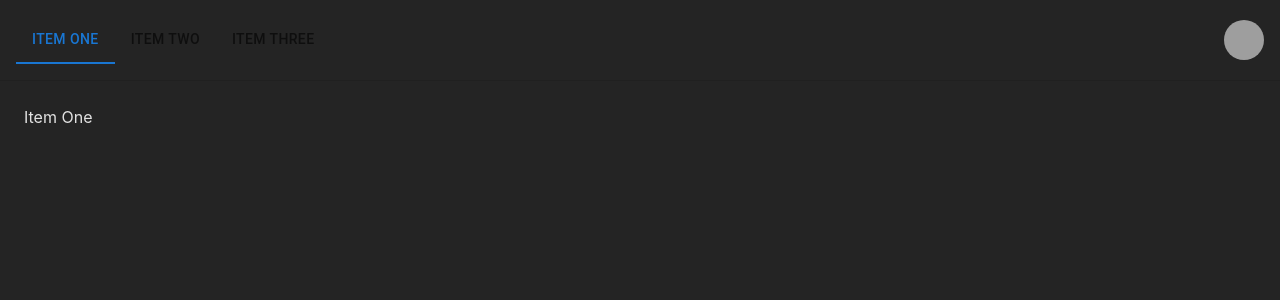
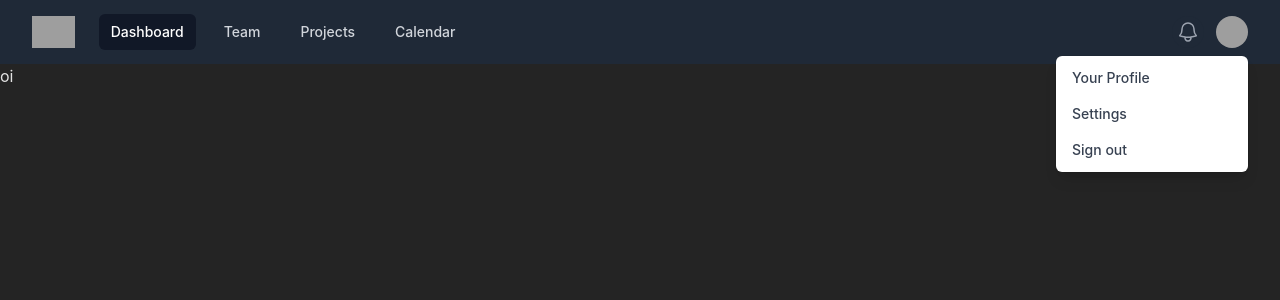
Before and after one commit to misasoares/desafio-fullstack-web, a React (Vite) app: page / in a window 1280 px wide. Shown: the top 300 px of the page. Built offline with nearby package versions, Linux system fonts and the light colour scheme; sample sign-in values are in the browser's storage; grey boxes are pictures that could not be loaded.

Commit message:
feature: add navbar from tailwind css

```diff
--- a/src/pages/home/Home.tsx
+++ b/src/pages/home/Home.tsx
@@ -1,50 +1,19 @@
-import * as React from "react";
-import Tabs from "@mui/material/Tabs";
-import Tab from "@mui/material/Tab";
-import Box from "@mui/material/Box";
+import { useEffect, useState } from "react";
 import { useValidateLogin } from "../../shared/services/validate-login/validate-login";
-import CustomTabPanel, { a11yProps } from "./components/CustomTabPanels";
-import { Avatar } from "@mui/material";
+import DefaultLayout from "./components/DefaultLayout";
 
 export default function Home() {
-  const [value, setValue] = React.useState(0);
+  const [value, setValue] = useState(0);
 
   const { isTokenValid } = useValidateLogin();
 
-  React.useEffect(() => {
+  useEffect(() => {
     isTokenValid();
   }, []);
 
-  const handleChange = (newValue: number) => {
-    setValue(newValue);
-  };
-
   return (
-    <Box sx={{ width: "100%" }}>
-      <Box sx={{ borderBottom: 1, borderColor: "divider" }}>
-        <Tabs
-          value={value}
-          onChange={(_, value) => handleChange(value)}
-          aria-label="basic tabs example"
-          className="p-4"
-        >
-          <Tab label="Item One" {...a11yProps(0)} />
-          <Tab label="Item Two" {...a11yProps(1)} />
-          <Tab label="Item Three" {...a11yProps(2)} />
-          <div className="flex w-full justify-end items-center ">
-            <Avatar alt="Remy Sharp" src="/static/images/avatar/1.jpg" />
-          </div>
-        </Tabs>
-      </Box>
-      <CustomTabPanel value={value} index={0}>
-        Item One
-      </CustomTabPanel>
-      <CustomTabPanel value={value} index={1}>
-        Item Two
-      </CustomTabPanel>
-      <CustomTabPanel value={value} index={2}>
-        Item Three
-      </CustomTabPanel>
-    </Box>
+    <DefaultLayout>
+      <h1>oi</h1>
+    </DefaultLayout>
   );
 }
--- a/src/pages/home/components/CustomTabPanels.tsx
+++ /dev/null
@@ -1,30 +0,0 @@
-import { Box } from "@mui/material";
-
-interface TabPanelProps {
-  children?: React.ReactNode;
-  index: number;
-  value: number;
-}
-
-export default function CustomTabPanel(props: TabPanelProps) {
-  const { children, value, index, ...other } = props;
-
-  return (
-    <div
-      role="tabpanel"
-      hidden={value !== index}
-      id={`simple-tabpanel-${index}`}
-      aria-labelledby={`simple-tab-${index}`}
-      {...other}
-    >
-      {value === index && <Box sx={{ p: 3 }}>{children}</Box>}
-    </div>
-  );
-}
-
-export function a11yProps(index: number) {
-  return {
-    id: `simple-tab-${index}`,
-    "aria-controls": `simple-tabpanel-${index}`,
-  };
-}
--- /dev/null
+++ b/src/pages/home/components/DefaultLayout.tsx
@@ -0,0 +1,206 @@
+interface PropsDefaultLayout {
+  children: React.ReactNode;
+}
+
+export default function DefaultLayout({ children }: PropsDefaultLayout) {
+  return (
+    <>
+      <nav className="bg-gray-800">
+        <div className="mx-auto max-w-7xl px-2 sm:px-6 lg:px-8">
+          <div className="relative flex h-16 items-center justify-between">
+            <div className="absolute inset-y-0 left-0 flex items-center sm:hidden">
+              <button
+                type="button"
+                className="relative inline-flex items-center justify-center rounded-md p-2 text-gray-400 hover:bg-gray-700 hover:text-white focus:outline-none focus:ring-2 focus:ring-inset focus:ring-white"
+                aria-controls="mobile-menu"
+                aria-expanded="false"
+              >
+                <span className="absolute -inset-0.5"></span>
+                <span className="sr-only">Open main menu</span>
+
+                <svg
+                  className="block h-6 w-6"
+                  fill="none"
+                  viewBox="0 0 24 24"
+                  stroke-width="1.5"
+                  stroke="currentColor"
+                  aria-hidden="true"
+                >
+                  <path
+                    stroke-linecap="round"
+                    stroke-linejoin="round"
+                    d="M3.75 6.75h16.5M3.75 12h16.5m-16.5 5.25h16.5"
+                  />
+                </svg>
+
+                <svg
+                  className="hidden h-6 w-6"
+                  fill="none"
+                  viewBox="0 0 24 24"
+                  stroke-width="1.5"
+                  stroke="currentColor"
+                  aria-hidden="true"
+                >
+                  <path
+                    stroke-linecap="round"
+                    stroke-linejoin="round"
+                    d="M6 18L18 6M6 6l12 12"
+                  />
+                </svg>
+              </button>
+            </div>
+            <div className="flex flex-1 items-center justify-center sm:items-stretch sm:justify-start">
+              <div className="flex flex-shrink-0 items-center">
+                <img
+                  className="h-8 w-auto"
+                  src="https://tailwindui.com/img/logos/mark.svg?color=indigo&shade=500"
+                  alt="Your Company"
+                />
+              </div>
+              <div className="hidden sm:ml-6 sm:block">
+                <div className="flex space-x-4">
+                  <a
+                    href="#"
+                    className="rounded-md bg-gray-900 px-3 py-2 text-sm font-medium text-white"
+                    aria-current="page"
+                  >
+                    Dashboard
+                  </a>
+                  <a
+                    href="#"
+                    className="rounded-md px-3 py-2 text-sm font-medium text-gray-300 hover:bg-gray-700 hover:text-white"
+                  >
+                    Team
+                  </a>
+                  <a
+                    href="#"
+                    className="rounded-md px-3 py-2 text-sm font-medium text-gray-300 hover:bg-gray-700 hover:text-white"
+                  >
+                    Projects
+                  </a>
+                  <a
+                    href="#"
+                    className="rounded-md px-3 py-2 text-sm font-medium text-gray-300 hover:bg-gray-700 hover:text-white"
+                  >
+                    Calendar
+                  </a>
+                </div>
+              </div>
+            </div>
+            <div className="absolute inset-y-0 right-0 flex items-center pr-2 sm:static sm:inset-auto sm:ml-6 sm:pr-0">
+              <button
+                type="button"
+                className="relative rounded-full bg-gray-800 p-1 text-gray-400 hover:text-white focus:outline-none focus:ring-2 focus:ring-white focus:ring-offset-2 focus:ring-offset-gray-800"
+              >
+                <span className="absolute -inset-1.5"></span>
+                <span className="sr-only">View notifications</span>
+                <svg
+                  className="h-6 w-6"
+                  fill="none"
+                  viewBox="0 0 24 24"
+                  stroke-width="1.5"
+                  stroke="currentColor"
+                  aria-hidden="true"
+                >
+                  <path
+                    stroke-linecap="round"
+                    stroke-linejoin="round"
+                    d="M14.857 17.082a23.848 23.848 0 005.454-1.31A8.967 8.967 0 0118 9.75v-.7V9A6 6 0 006 9v.75a8.967 8.967 0 01-2.312 6.022c1.733.64 3.56 1.085 5.455 1.31m5.714 0a24.255 24.255 0 01-5.714 0m5.714 0a3 3 0 11-5.714 0"
+                  />
+                </svg>
+              </button>
+
+              <div className="relative ml-3">
+                <div>
+                  <button
+                    type="button"
+                    className="relative flex rounded-full bg-gray-800 text-sm focus:outline-none focus:ring-2 focus:ring-white focus:ring-offset-2 focus:ring-offset-gray-800"
+                    id="user-menu-button"
+                    aria-expanded="false"
+                    aria-haspopup="true"
+                  >
+                    <span className="absolute -inset-1.5"></span>
+                    <span className="sr-only">Open user menu</span>
+                    <img
+                      className="h-8 w-8 rounded-full"
+                      src="https://images.unsplash.com/photo-1472099645785-5658abf4ff4e?ixlib=rb-1.2.1&ixid=eyJhcHBfaWQiOjEyMDd9&auto=format&fit=facearea&facepad=2&w=256&h=256&q=80"
+                      alt=""
+                    />
+                  </button>
+                </div>
+
+                <div
+                  className="absolute right-0 z-10 mt-2 w-48 origin-top-right rounded-md bg-white py-1 shadow-lg ring-1 ring-black ring-opacity-5 focus:outline-none"
+                  role="menu"
+                  aria-orientation="vertical"
+                  aria-labelledby="user-menu-button"
+                  tabIndex={-1}
+                >
+                  <a
+                    href="#"
+                    className="block px-4 py-2 text-sm text-gray-700"
+                    role="menuitem"
+                    tabIndex={-1}
+                    id="user-menu-item-0"
+                  >
+                    Your Profile
+                  </a>
+                  <a
+                    href="#"
+                    className="block px-4 py-2 text-sm text-gray-700"
+                    role="menuitem"
+                    tabIndex={-1}
+                    id="user-menu-item-1"
+                  >
+                    Settings
+                  </a>
+                  <a
+                    href="#"
+                    className="block px-4 py-2 text-sm text-gray-700"
+                    role="menuitem"
+                    tabIndex={-1}
+                    id="user-menu-item-2"
+                  >
+                    Sign out
+                  </a>
+                </div>
+              </div>
+            </div>
+          </div>
+        </div>
+
+        <div className="sm:hidden" id="mobile-menu">
+          <div className="space-y-1 px-2 pb-3 pt-2">
+            <a
+              href="#"
+              className="block rounded-md bg-gray-900 px-3 py-2 text-base font-medium text-white"
+              aria-current="page"
+            >
+              Dashboard
+            </a>
+            <a
+              href="#"
+              className="block rounded-md px-3 py-2 text-base font-medium text-gray-300 hover:bg-gray-700 hover:text-white"
+            >
+              Team
+            </a>
+            <a
+              href="#"
+              className="block rounded-md px-3 py-2 text-base font-medium text-gray-300 hover:bg-gray-700 hover:text-white"
+            >
+              Projects
+            </a>
+            <a
+              href="#"
+              className="block rounded-md px-3 py-2 text-base font-medium text-gray-300 hover:bg-gray-700 hover:text-white"
+            >
+              Calendar
+            </a>
+          </div>
+        </div>
+      </nav>
+      {children}
+      <div></div>
+    </>
+  );
+}
```
